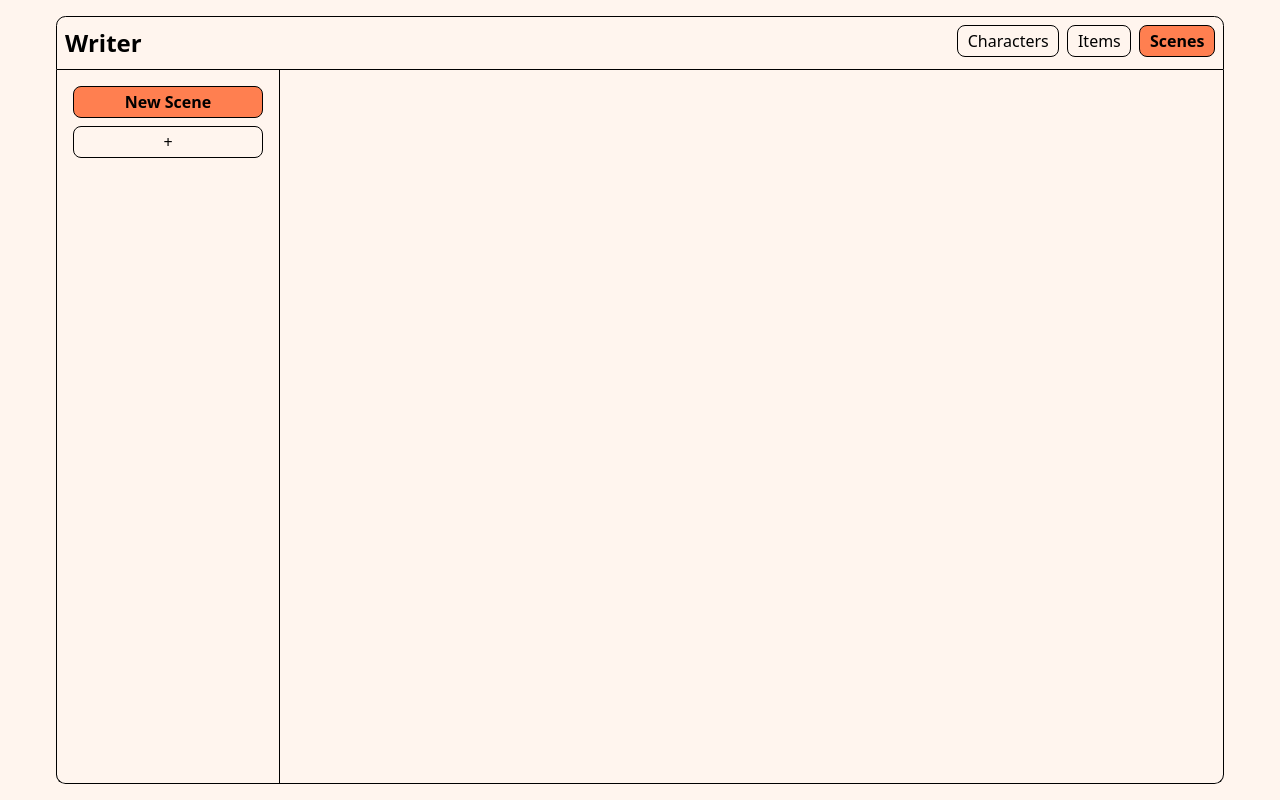
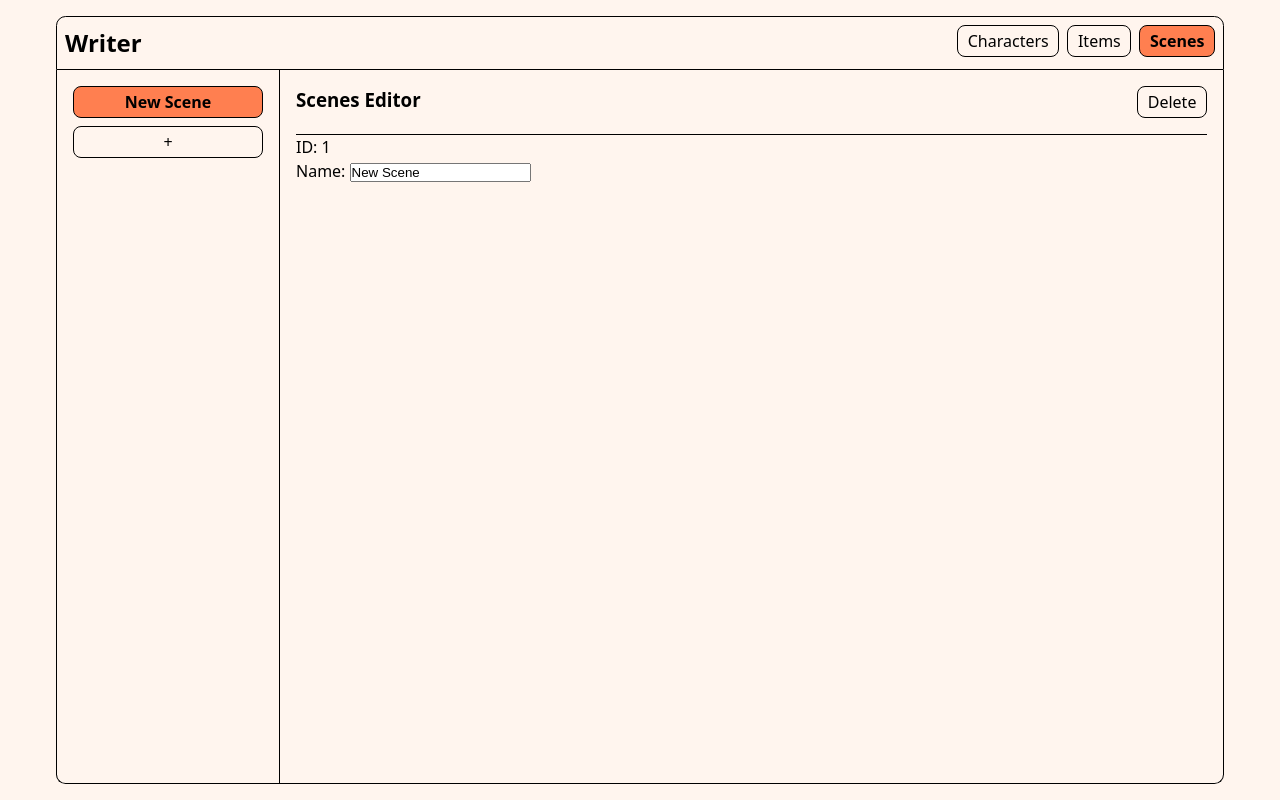
Before and after one commit to matthewscottgraham/writer, a React (Vite) app: page / in a window 1280 px wide. Built offline with nearby package versions, Linux system fonts and the light colour scheme.

Commit message:
Created a generic object editor called entity editor

```diff
--- a/src/Components/CharacterEditor/CharacterEditor.jsx
+++ b/src/Components/EntityEditor/EntityEditor.jsx
@@ -1,20 +1,22 @@
 import React from 'react';
 import panelStyles from '../../Styles/Panels.module.css';
 
-function CharacterEditor({isActive, characterState}) {
-  if (!isActive) return null;
+function EntityEditor({isActive, entityState, label}) {
+  if (!isActive || !entityState) return null;
 
-  const {list, setList, currentID} = characterState;
-  const character = list.find(c => c.id === currentID);
+  const {list, setList, currentID} = entityState;
+  const entity = list.find(e => e.id === currentID);
 
-  if (!character) return null;
+  if (!entity) {
+    return <div className={panelStyles.panel}> No {label} selected</div>;
+  }
 
   function handleDelete() {
     if (!window.confirm('Are you sure you want to delete this character?')) return
 
     const newList = list.filter(c => c.id !== currentID);
     setList(newList);
-    characterState.setCurrentID(null);
+    entityState.setCurrentID(null);
   }
 
   function handleNameChange(e) {
@@ -25,12 +27,14 @@ function CharacterEditor({isActive, characterState}) {
   return (
     <div className={panelStyles.panel}>
       <div className={panelStyles.panelHeader}>
+        <h3>{label} Editor</h3>
+        <div style={{'flex-grow': '1' }} />
         <button onClick={handleDelete}>Delete</button>
       </div>
-      <div>ID: {character.id}</div>
-      <div>Name: <input value={character.name} onChange={handleNameChange}></input></div>
+      <div>ID: {entity.id}</div>
+      <div>Name: <input value={entity.name} onChange={handleNameChange}></input></div>
     </div>
   );
 }
 
-export default CharacterEditor;
+export default EntityEditor;
--- a/src/Components/WorkArea/WorkArea.jsx
+++ b/src/Components/WorkArea/WorkArea.jsx
@@ -1,13 +1,23 @@
 import React from "react";
-import CharacterEditor from "../CharacterEditor/CharacterEditor.jsx";
+import EntityEditor from "../EntityEditor/EntityEditor.jsx";
 import panelStyles from "../../Styles/Panels.module.css";
 
 function WorkArea({currentPage, characterState, itemState, sceneState}) {
+  const editors = [
+    {key: 'characters', label: 'Character', state: characterState},
+    {key: 'items', label: 'Item', state: itemState},
+    {key: 'scenes', label: 'Scenes', state: sceneState},
+  ]
+
   return (
       <div className={panelStyles.workArea}>
-        <CharacterEditor isActive={currentPage === 'characters'} characterState={characterState} />
-        {/*<ItemEditor isActive={currentPage === 'items'} itemState={itemState} />*/}
-        {/*<SceneEditor isActive={currentPage === 'scenes'} sceneState={sceneState} />*/}
+        {editors.map(e => (
+          <EntityEditor
+            isActive={currentPage === e.key}
+            entityState={e.state}
+            label={e.label}
+          />
+        ))}
       </div>
   );
 }
```
